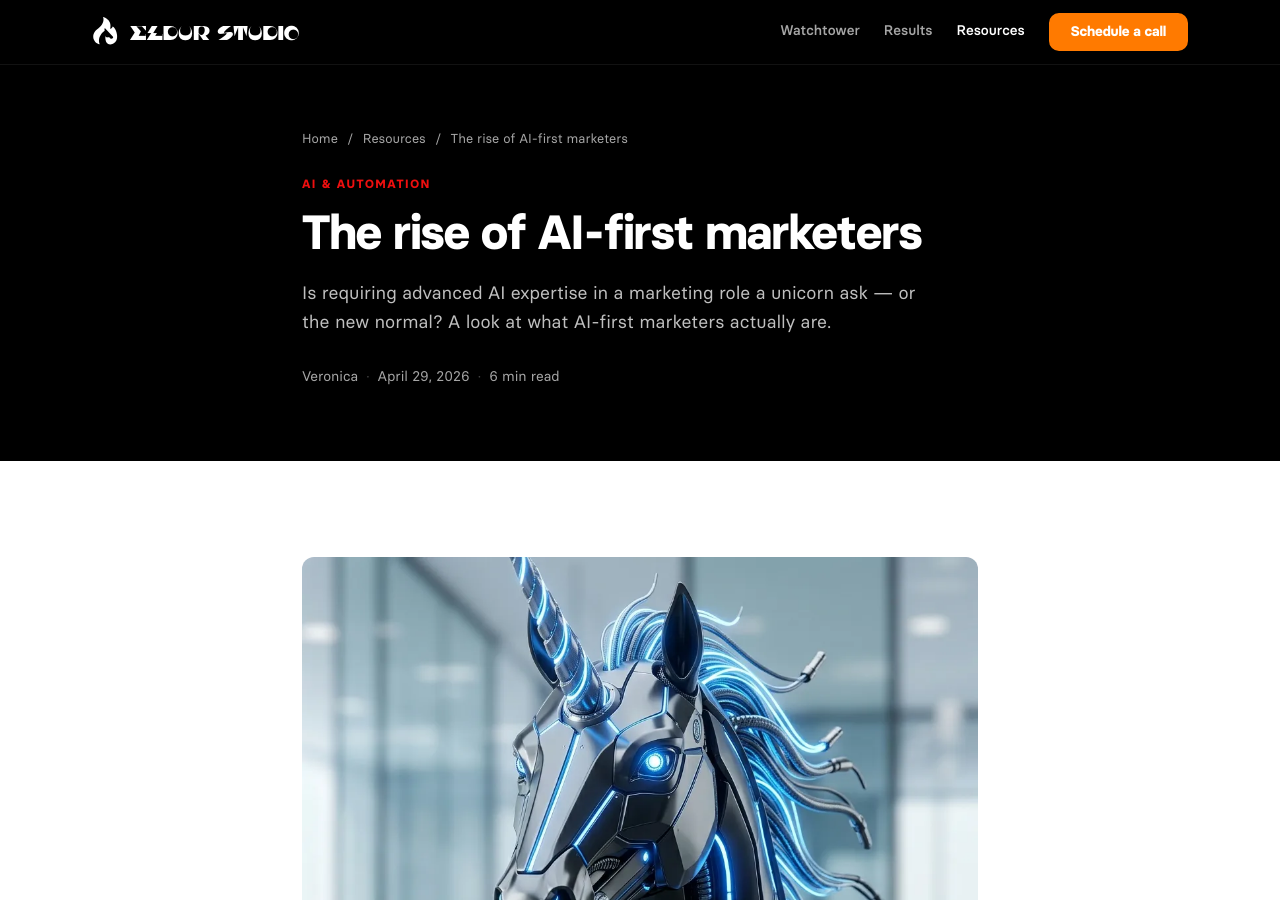
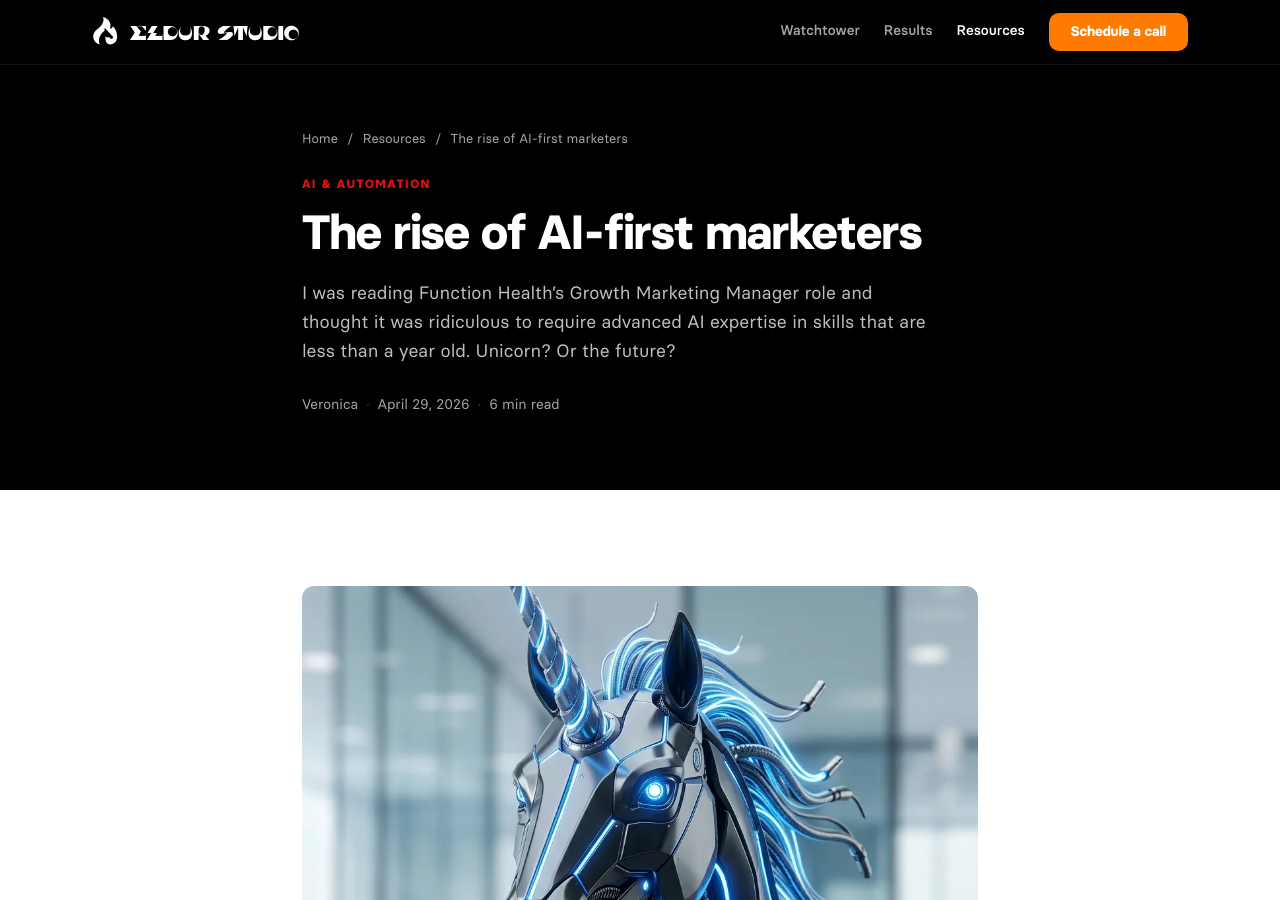
Before and after one commit to UberVero/ES2website, a Jekyll site: the page built from _posts/2026-04-29-rise-of-ai-first-marketers.md, in a window 1280 px wide and 900 px high. Built offline with Jekyll 4.4.1, drawn with Linux system fonts in a browser that asks for light colours; some web fonts are replaced; comment, search, counter and statistics services are not loaded.

Commit message:
chore: sync posts from Notion [skip ci]

```diff
--- a/_posts/2026-04-29-rise-of-ai-first-marketers.md
+++ b/_posts/2026-04-29-rise-of-ai-first-marketers.md
@@ -1,7 +1,7 @@
 ---
 title: "The rise of AI-first marketers"
 slug: "rise-of-ai-first-marketers"
-description: "Is requiring advanced AI expertise in a marketing role a unicorn ask — or the new normal? A look at what AI-first marketers actually are."
+description: "I was reading Function Health’s Growth Marketing Manager role and thought it was ridiculous to require advanced AI expertise in skills that are less than a year old. Unicorn? Or the future?"
 author: "Veronica"
 post_type: "article"
 category: "AI & Automation"
```
Also changed, not shown: _posts/2026-03-03-no-code-to-ai-first-operators-marketing-model.md (+1 -1 lines), _posts/2026-04-15-claude-webflow-dev-webflow-designer-mcp.md (+1 -1 lines), _posts/2026-05-07-notion-ai-agents-vs-cowork-comparison.md (+1 -1 lines), _posts/2026-05-14-multi-agent-marketing-pyramid.md (+1 -1 lines), _posts/2026-08-18-webflow-mcp-2-data-designer-api.md (+1 -1 lines).
